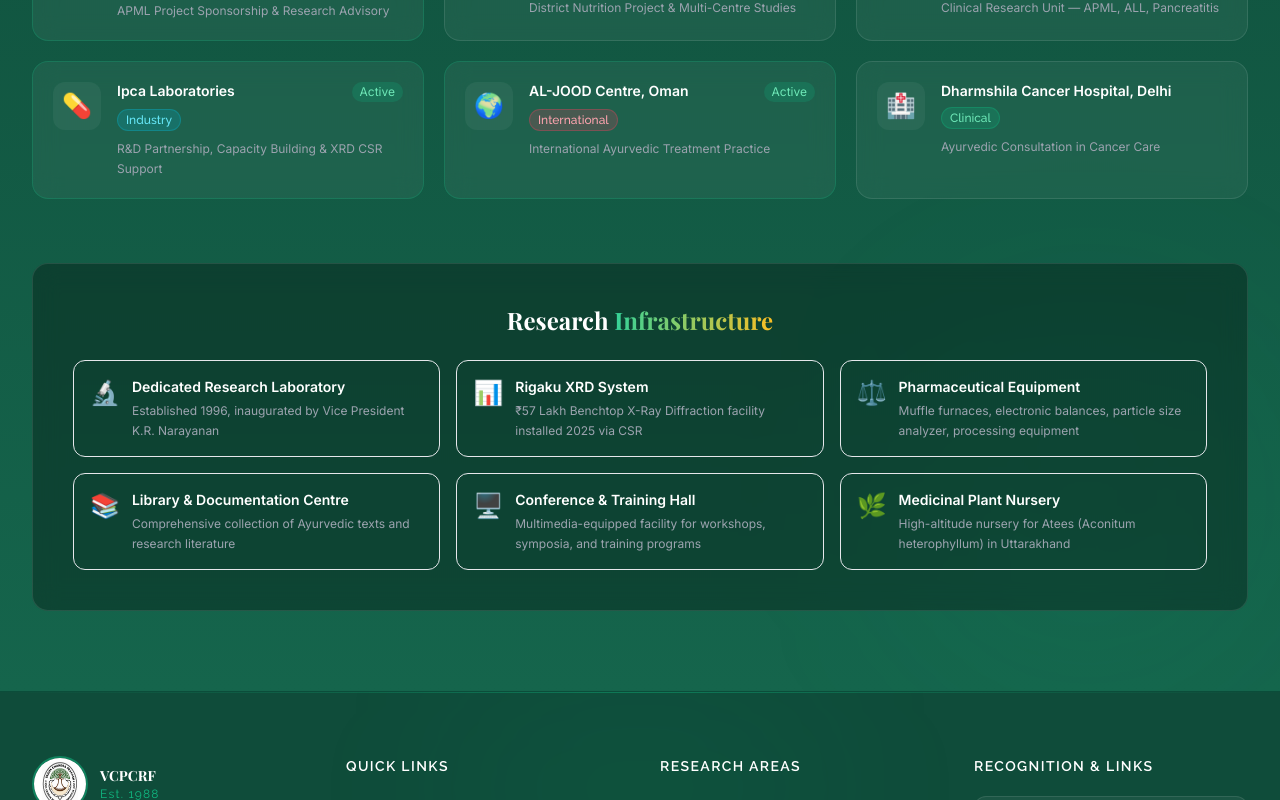
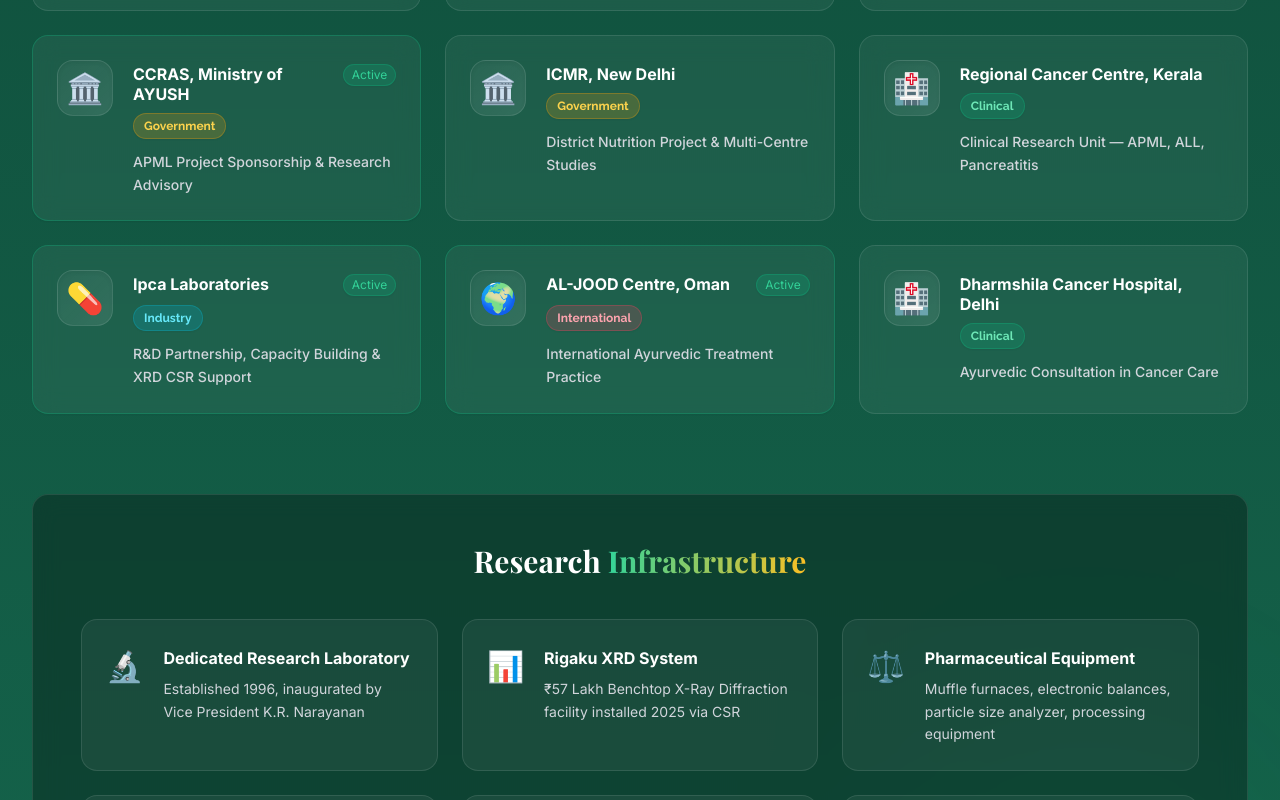
Before and after one commit to Iaak12/vcprcf, a React (Vite) app in the folder frontend/: page /collaborations in a window 1280 px wide. Shown: the part 980-1780 px from the top of the page. Built offline with nearby package versions, Linux system fonts and the light colour scheme; a web font is replaced by a local one.

Commit message:
Enhance Collaborations section UI with premium hover states, glows and infrastructure card upgrades

```diff
--- a/frontend/src/components/Collaborations.jsx
+++ b/frontend/src/components/Collaborations.jsx
@@ -55,28 +55,29 @@
           VCPCRF's strength lies in its interdisciplinary collaborations with premier academic, clinical, government and industry partners across India and internationally.
         </p>
 
-        <div className="grid sm:grid-cols-2 lg:grid-cols-3 gap-5 mb-16">
+        <div className="grid sm:grid-cols-2 lg:grid-cols-3 gap-6 mb-20 mt-10">
           {collaborators.map((c, i) => (
             <div
               key={i}
-              className={`glass-card p-5 reveal hover:-translate-y-1 transition-all duration-500 group ${c.active ? 'border-emerald-500/25' : ''}`}
+              className={`glass-card p-6 reveal hover:-translate-y-2 hover:shadow-glow transition-all duration-500 group relative overflow-hidden ${c.active ? 'border-emerald-500/30 shadow-sm' : 'hover:border-emerald-500/30'}`}
               style={{ transitionDelay: `${(i % 3) * 80}ms` }}
             >
-              <div className="flex items-start gap-4">
-                <div className="w-12 h-12 rounded-xl bg-white/5 flex items-center justify-center text-2xl flex-shrink-0 group-hover:scale-110 transition-transform duration-300">
+              <div className="absolute inset-0 bg-gradient-to-r from-emerald-500/0 via-emerald-500/5 to-emerald-500/0 translate-x-[-100%] group-hover:translate-x-[100%] transition-transform duration-1000" />
+              <div className="relative z-10 flex items-start gap-5">
+                <div className="w-14 h-14 rounded-2xl bg-gradient-to-br from-white/5 to-white/10 border border-white/10 flex items-center justify-center text-3xl flex-shrink-0 group-hover:scale-110 group-hover:bg-emerald-500/10 group-hover:border-emerald-500/20 transition-all duration-500 shadow-inner group-hover:shadow-glow">
                   {c.logo}
                 </div>
-                <div className="flex-1 min-w-0">
-                  <div className="flex items-start justify-between gap-2 mb-1">
-                    <h4 className="font-semibold text-white text-sm leading-tight">{c.name}</h4>
+                <div className="flex-1 min-w-0 pt-1">
+                  <div className="flex items-start justify-between gap-3 mb-2">
+                    <h4 className="font-bold text-white text-base leading-tight group-hover:text-emerald-300 transition-colors">{c.name}</h4>
                     {c.active && (
-                      <span className="text-xs px-2 py-0.5 rounded-full bg-emerald-500/20 text-emerald-300 flex-shrink-0">Active</span>
+                      <span className="text-xs px-2 py-0.5 rounded-full bg-emerald-500/20 text-emerald-400 border border-emerald-500/30 flex-shrink-0 shadow-sm animate-pulse">Active</span>
                     )}
                   </div>
-                  <span className={`text-xs px-2 py-0.5 rounded-full border font-display font-medium mb-2 inline-block ${typeColors[c.type]}`}>
+                  <span className={`text-xs px-2.5 py-1 rounded-full border font-display font-bold mb-3 inline-block shadow-sm ${typeColors[c.type]}`}>
                     {c.type}
                   </span>
-                  <p className="text-gray-400 text-xs leading-relaxed">{c.area}</p>
+                  <p className="text-gray-300 text-sm leading-relaxed font-medium">{c.area}</p>
                 </div>
               </div>
             </div>
@@ -84,11 +85,13 @@
         </div>
 
         {/* Infrastructure Banner */}
-        <div className="glass-card-dark p-8 md:p-10 reveal">
-          <h3 className="font-serif text-2xl font-bold text-white mb-6 text-center">
+        <div className="glass-card-dark p-8 md:p-12 reveal relative overflow-hidden group/banner hover:border-gold-500/30 hover:shadow-gold transition-all duration-500">
+          <div className="absolute inset-0 bg-gradient-to-r from-gold-500/0 via-gold-500/5 to-gold-500/0 translate-x-[-100%] group-hover/banner:translate-x-[100%] transition-transform duration-1000" />
+          <div className="relative z-10">
+            <h3 className="font-serif text-3xl font-bold text-white mb-10 text-center">
               Research <span className="gradient-text">Infrastructure</span>
             </h3>
-          <div className="grid sm:grid-cols-2 lg:grid-cols-3 gap-4">
+            <div className="grid sm:grid-cols-2 lg:grid-cols-3 gap-6">
               {[
                 { icon: '🔬', label: 'Dedicated Research Laboratory', detail: 'Established 1996, inaugurated by Vice President K.R. Narayanan' },
                 { icon: '📊', label: 'Rigaku XRD System', detail: '₹57 Lakh Benchtop X-Ray Diffraction facility installed 2025 via CSR' },
@@ -97,17 +100,21 @@
                 { icon: '🖥️', label: 'Conference & Training Hall', detail: 'Multimedia-equipped facility for workshops, symposia, and training programs' },
                 { icon: '🌿', label: 'Medicinal Plant Nursery', detail: 'High-altitude nursery for Atees (Aconitum heterophyllum) in Uttarakhand' },
               ].map((item, i) => (
-              <div key={i} className="p-4 rounded-xl bg-white/4 border border-white/8 hover:border-emerald-500/20 transition-colors duration-300 flex items-start gap-3">
-                <span className="text-2xl">{item.icon}</span>
-                <div>
-                  <p className="text-white font-semibold text-sm mb-1">{item.label}</p>
-                  <p className="text-gray-400 text-xs leading-relaxed">{item.detail}</p>
+                <div key={i} className="p-6 rounded-2xl bg-white/5 border border-white/10 hover:border-gold-500/40 hover:-translate-y-1 hover:shadow-gold transition-all duration-300 group/item relative overflow-hidden">
+                  <div className="absolute inset-0 bg-gradient-to-br from-gold-500/0 to-gold-500/5 opacity-0 group-hover/item:opacity-100 transition-opacity duration-300" />
+                  <div className="relative z-10 flex items-start gap-5 w-full">
+                    <span className="text-3xl group-hover/item:scale-110 transition-transform duration-300 flex-shrink-0 pt-1">{item.icon}</span>
+                    <div className="pt-0.5">
+                      <p className="text-white font-bold text-base mb-2 group-hover/item:text-gold-300 transition-colors">{item.label}</p>
+                      <p className="text-gray-300 text-sm leading-relaxed">{item.detail}</p>
+                    </div>
                   </div>
                 </div>
               ))}
             </div>
           </div>
         </div>
+      </div>
     </section>
   );
 }
```
Lines whose indentation alone changed are shown as unchanged.
